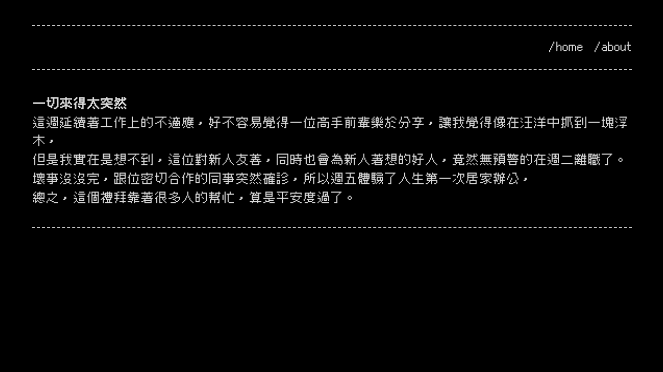
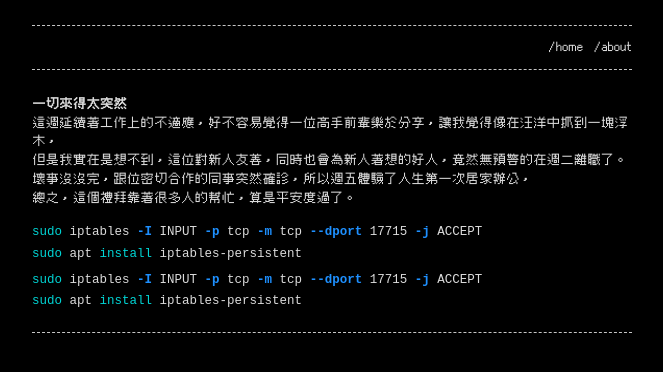
Before and after one commit to morningdip/home, a Jekyll site: the page built from _posts/2022-07-29-wfh.md, in a window 1280 px wide. Shown: the top 372 px of the page, without its empty margins (308-971 px from the left). Built offline with Jekyll 4.4.1, drawn with Linux system fonts in a browser that asks for light colours.

Commit message:
test: sytax highlighting

````diff
--- a/_posts/2022-07-29-wfh.md
+++ b/_posts/2022-07-29-wfh.md
@@ -11,3 +11,15 @@ categories: 日記
 但是我實在是想不到，這位對新人友善，同時也會為新人著想的好人，竟然無預警的在週二離職了。
 壞事沒沒完，跟位密切合作的同事突然確診，所以週五體驗了人生第一次居家辦公，
 總之，這個禮拜靠著很多人的幫忙，算是平安度過了。
+
+{% highlight shell %}
+
+sudo iptables -I INPUT -p tcp -m tcp --dport 17715 -j ACCEPT
+sudo apt install iptables-persistent
+
+{% endhighlight %}
+
+```shell
+sudo iptables -I INPUT -p tcp -m tcp --dport 17715 -j ACCEPT
+sudo apt install iptables-persistent
+```
````
